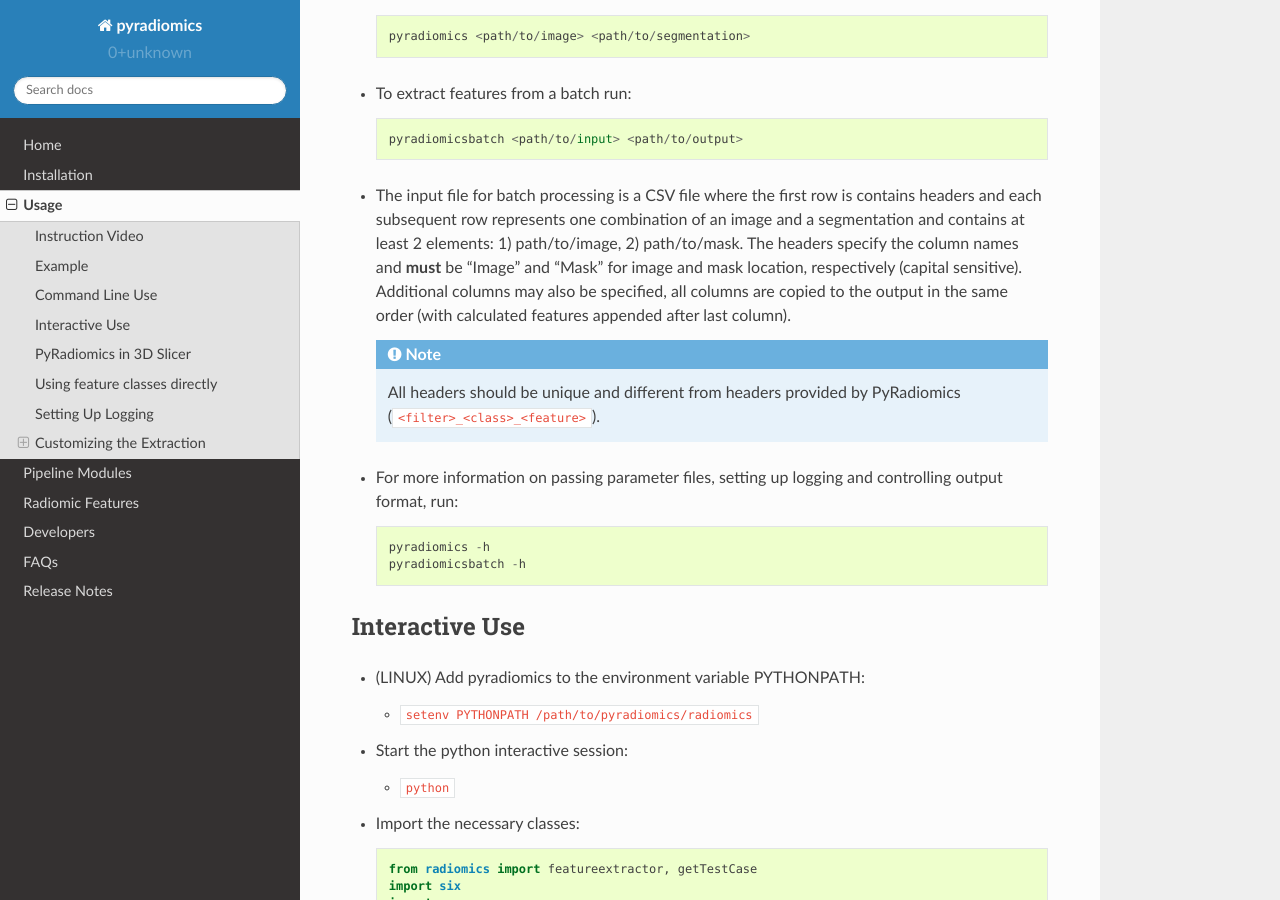
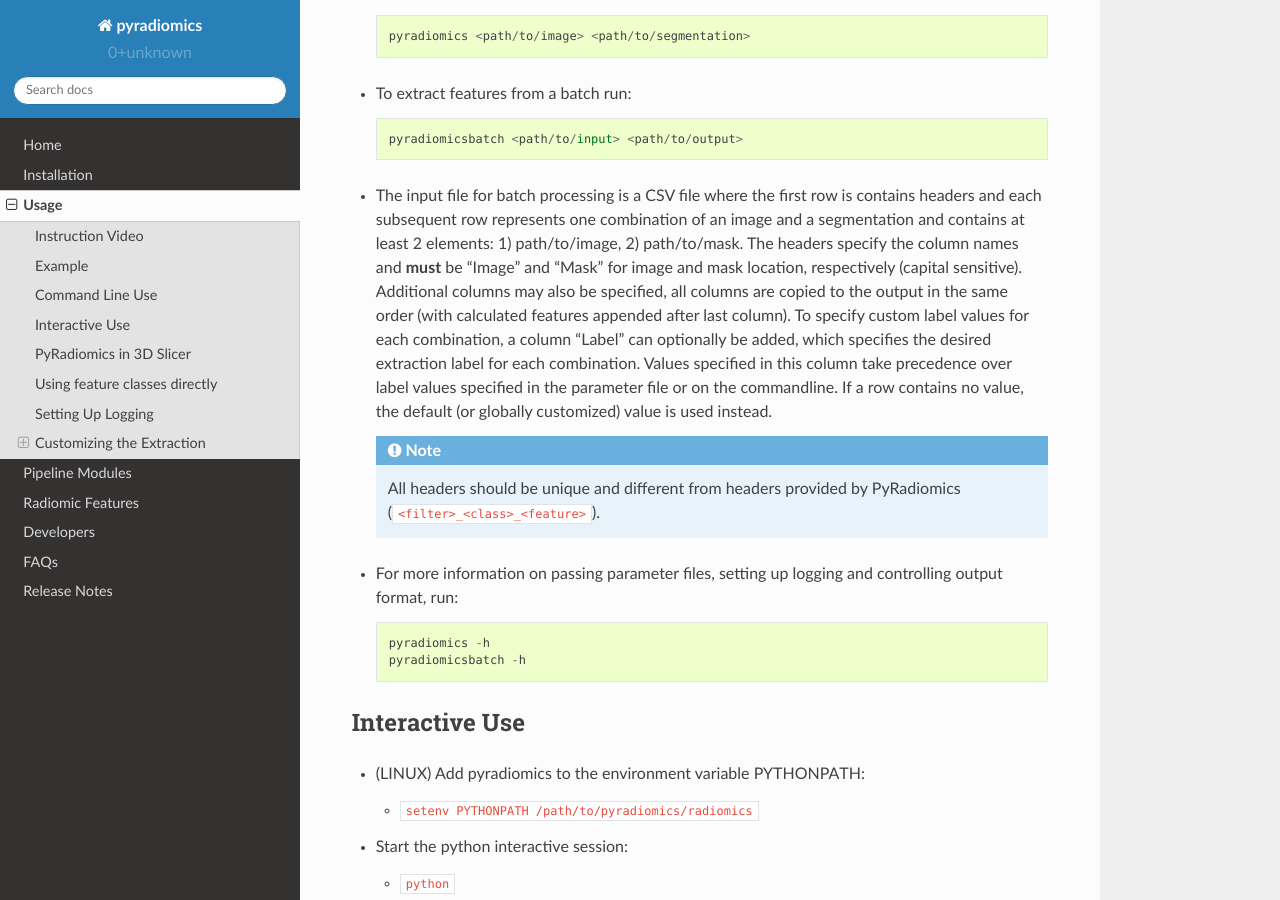
Before and after one commit to AIM-Harvard/pyradiomics, a Sphinx documentation site: the page built from docs/usage.rst, in a window 1280 px wide and 900 px high, scrolled down 693 px. Built offline with Sphinx 7.4.7 and the Read the Docs theme 2.0.0, drawn with Linux system fonts in a browser that asks for light colours.

Commit message:
ENH: Add case-specific labels in batchprocessing
Add functionality to allow users to specify different labels for different combinations in the input file for batchprocessing.
This is achieved through an additonal (optional) column ``Label``. Integer values in this column then take precedence over any other form
of label customization (e.g. specifying the label on the command line or in the parameter file).

```diff
--- a/CHANGES.rst
+++ b/CHANGES.rst
@@ -5,6 +5,12 @@
 ------------
 Next Release
 ------------
+
+New Features
+############
+
+- Add a row by row customization of the extraction label in the batch processing command line script, as well as both
+  batchprocessing examples.
 
 Bug fixes
 #########
--- a/docs/usage.rst
+++ b/docs/usage.rst
@@ -79,7 +79,10 @@
   represents one combination of an image and a segmentation and contains at least 2 elements: 1) path/to/image,
   2) path/to/mask. The headers specify the column names and **must** be "Image" and "Mask" for image and mask location,
   respectively (capital sensitive). Additional columns may also be specified, all columns are copied to the output in
-  the same order (with calculated features appended after last column).
+  the same order (with calculated features appended after last column). To specify custom label values for each
+  combination, a column "Label" can optionally be added, which specifies the desired extraction label for each
+  combination. Values specified in this column take precedence over label values specified in the parameter file or on
+  the commandline. If a row contains no value, the default (or globally customized) value is used instead.
 
   .. note::
 
```
Also changed, not shown: 3 other files.
